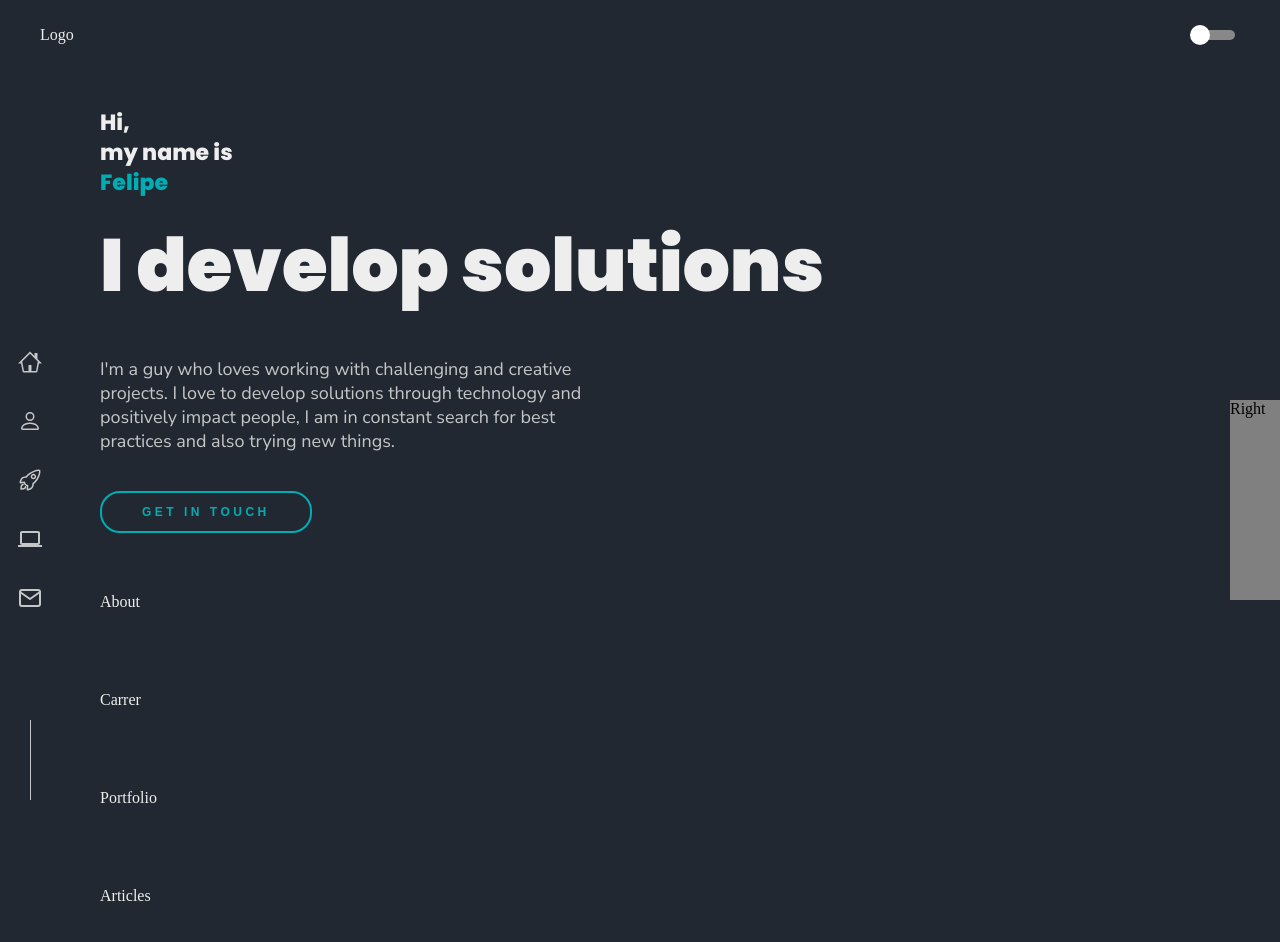
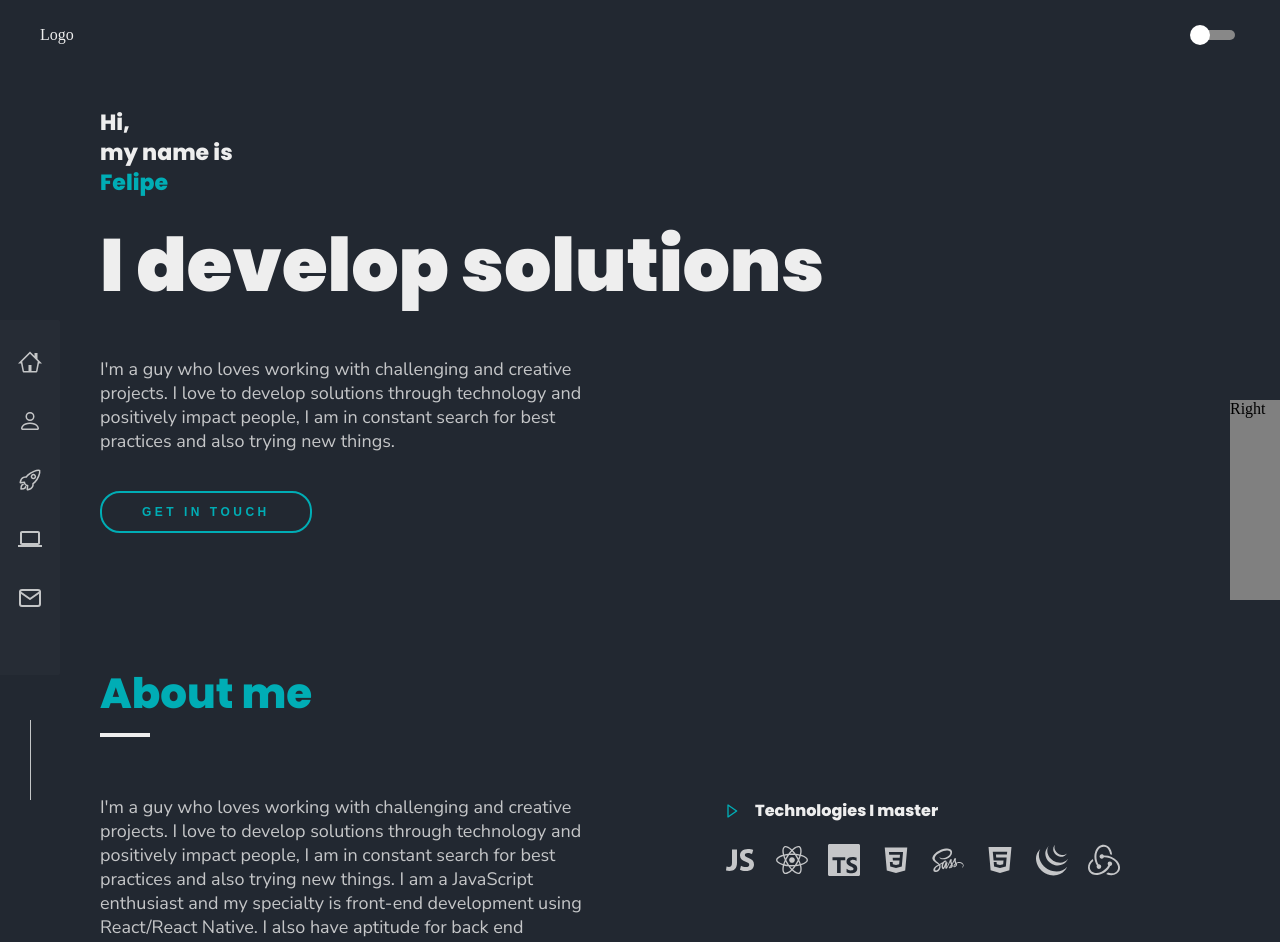
Before and after one commit to fmm312/my-website, a Next.js app: page / in a window 1280 px wide. Shown: the top 942 px of the page. Built offline with nearby package versions, Linux system fonts and the light colour scheme.

Commit message:
Criando sessão about

```diff
--- a/src/components/About/index.tsx
+++ b/src/components/About/index.tsx
@@ -2,10 +2,49 @@ import React from 'react';
 
 import { Container } from './styles';
 
+import { IoLogoJavascript } from "react-icons/io";
+import { FaReact } from "react-icons/fa";
+import { DiCss3, DiSass } from "react-icons/di";
+import { AiFillHtml5 } from 'react-icons/ai';
+import { SiJquery, SiRedux, SiTypescript } from 'react-icons/si';
+import { BiRightArrow }from 'react-icons/bi';
+
 const About: React.FC = () => {
   return (
     <Container>
-      About
+      <h1>About me</h1>
+      <div className="line-bellow-title" />
+
+      <div>
+        <p>
+          I'm a guy who loves working with challenging and
+          creative projects. I love to develop solutions through
+          technology and positively impact people, I am in constant
+          search for best practices and also trying new things.
+          I am a JavaScript enthusiast and my specialty is front-end
+          development using React/React Native. I also have aptitude for
+          back end development with Node.js, in addition to solid knowledge in
+          UX, interface design and systems usability.
+        </p>
+
+        <div>
+          <h4>
+           <BiRightArrow  className="skill-icon-arrow"/>
+            Technologies I master
+          </h4>
+          <IoLogoJavascript className="skill-icon" />
+          <FaReact className="skill-icon" />
+          <SiTypescript className="skill-icon" />
+          <DiCss3 className="skill-icon" />
+          <DiSass className="skill-icon" />
+          <AiFillHtml5 className="skill-icon" />
+          <SiJquery className="skill-icon" />
+          <SiRedux className="skill-icon" />
+        </div>
+
+      </div>
+
+
     </Container>
   );
 }
--- a/src/components/About/styles.ts
+++ b/src/components/About/styles.ts
@@ -1,6 +1,63 @@
 import styled from "styled-components";
 
 export const Container = styled.div`
-  padding: 40px 100px;
+  padding: 80px 100px;
   color: ${props=> props.theme.colors.text};
+
+  > h1 {
+    color: ${props=> props.theme.colors.primary};
+    font-family: 'Poppins', sans-serif;
+    font-weight: 800;
+    font-size: 42px;
+  }
+
+  h4 {
+    color: ${props=> props.theme.colors.text};
+    font-family: 'Poppins', sans-serif;
+    font-weight: 800;
+    font-size: 16px;
+  }
+
+  > div {
+    display: flex;
+    flex-wrap: nowrap;
+    justify-content: space-between;
+
+    > p {
+      width: 48%;
+      font-family: 'Nunito Sans', sans-serif;
+      font-size: 18px;
+      opacity: .8;
+    }
+
+    > div {
+      padding-right: 40px;
+    }
+  }
+
+  .line-bellow-title {
+    border-bottom: 4px solid ${props=> props.theme.colors.text};
+    margin-top: -20px;
+    width: 50px;
+    margin-bottom: 40px;
+  }
+
+  .skill-icon {
+    font-size: 32px;
+    margin-right: 20px;
+    margin-bottom: 20px;
+    opacity: .8;
+    transition: all 500ms ease;
+
+    &:hover {
+      opacity: initial;
+    }
+  }
+
+  .skill-icon-arrow {
+    color: ${props=> props.theme.colors.primary};
+    margin-right: 15px;
+    position: relative;
+    top: 3px;
+  }
 `;
--- a/src/components/Carrer/index.tsx
+++ b/src/components/Carrer/index.tsx
@@ -5,7 +5,10 @@ import { Container } from './styles';
 const Carrer: React.FC = () => {
   return (
     <Container>
-      Carrer
+      <h1>
+        Relevant experiences
+      </h1>
+      <div className="line-bellow-title" />
     </Container>
   );
 }
--- a/src/components/Carrer/styles.ts
+++ b/src/components/Carrer/styles.ts
@@ -3,4 +3,20 @@ import styled from "styled-components";
 export const Container = styled.div`
   padding: 40px 100px;
   color: ${props=> props.theme.colors.text};
+
+  > h1 {
+    color: ${props=> props.theme.colors.primary};
+    font-family: 'Poppins', sans-serif;
+    font-weight: 800;
+    font-size: 42px;
+    /* text-align: right; */
+  }
+
+  .line-bellow-title {
+    border-bottom: 4px solid ${props=> props.theme.colors.text};
+    margin-top: -20px;
+    width: 50px;
+    margin-bottom: 40px;
+    /* float: right; */
+  }
 `;
--- a/src/components/Menu/styles.ts
+++ b/src/components/Menu/styles.ts
@@ -2,9 +2,9 @@ import styled from "styled-components";
 
 export const Container = styled.div`
   grid-area: menu;
-  /* background: rgba(57, 62, 70, .3); */
+  background: rgba(57, 62, 70, .3);
   color: ${props => props.theme.colors.text};
-  border-radius: 0px 22px 22px 0px;
+  border-radius: 0px 2px 2px 0px;
   width: 60px;
   position: fixed;
   top: 40%;
--- a/src/components/Portfolio/index.tsx
+++ b/src/components/Portfolio/index.tsx
@@ -5,7 +5,16 @@ import { Container } from './styles';
 const Portfolio: React.FC = () => {
   return (
     <Container>
-      Portfolio
+      <h1>
+      Some interesting projects<br /> that I developed
+      </h1>
+      <div className="line-bellow-title" />
+
+      <div className="projects-container">
+        <div>
+
+        </div>
+      </div>
     </Container>
   );
 }
--- a/src/components/Portfolio/styles.ts
+++ b/src/components/Portfolio/styles.ts
@@ -3,4 +3,18 @@ import styled from "styled-components";
 export const Container = styled.div`
   padding: 40px 100px;
   color: ${props=> props.theme.colors.text};
+
+  > h1 {
+    color: ${props=> props.theme.colors.primary};
+    font-family: 'Poppins', sans-serif;
+    font-weight: 800;
+    font-size: 42px;
+  }
+
+  .line-bellow-title {
+    border-bottom: 4px solid ${props=> props.theme.colors.text};
+    margin-top: -20px;
+    width: 50px;
+    margin-bottom: 40px;
+  }
 `;
```
Also changed, not shown: 1 other file (tests, documents, lock files or other folders).
